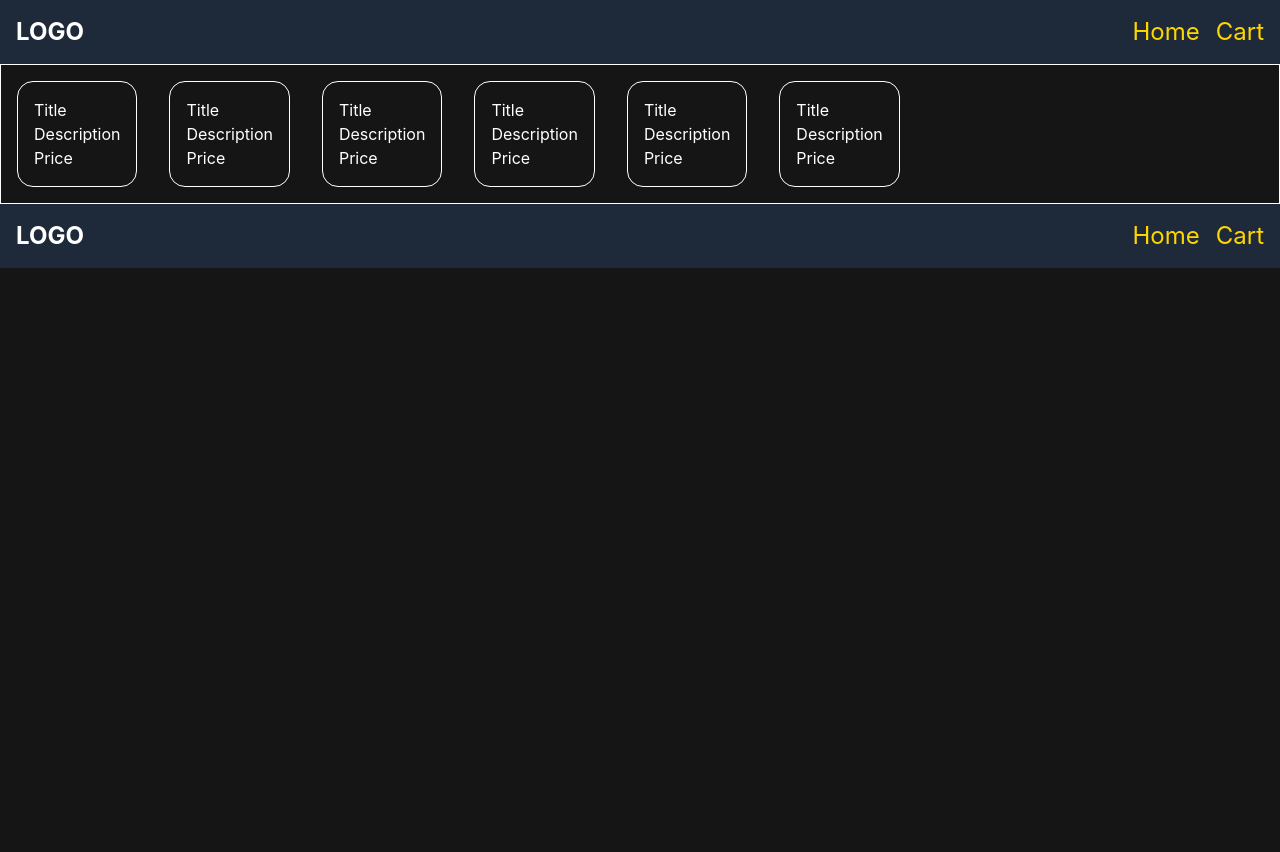
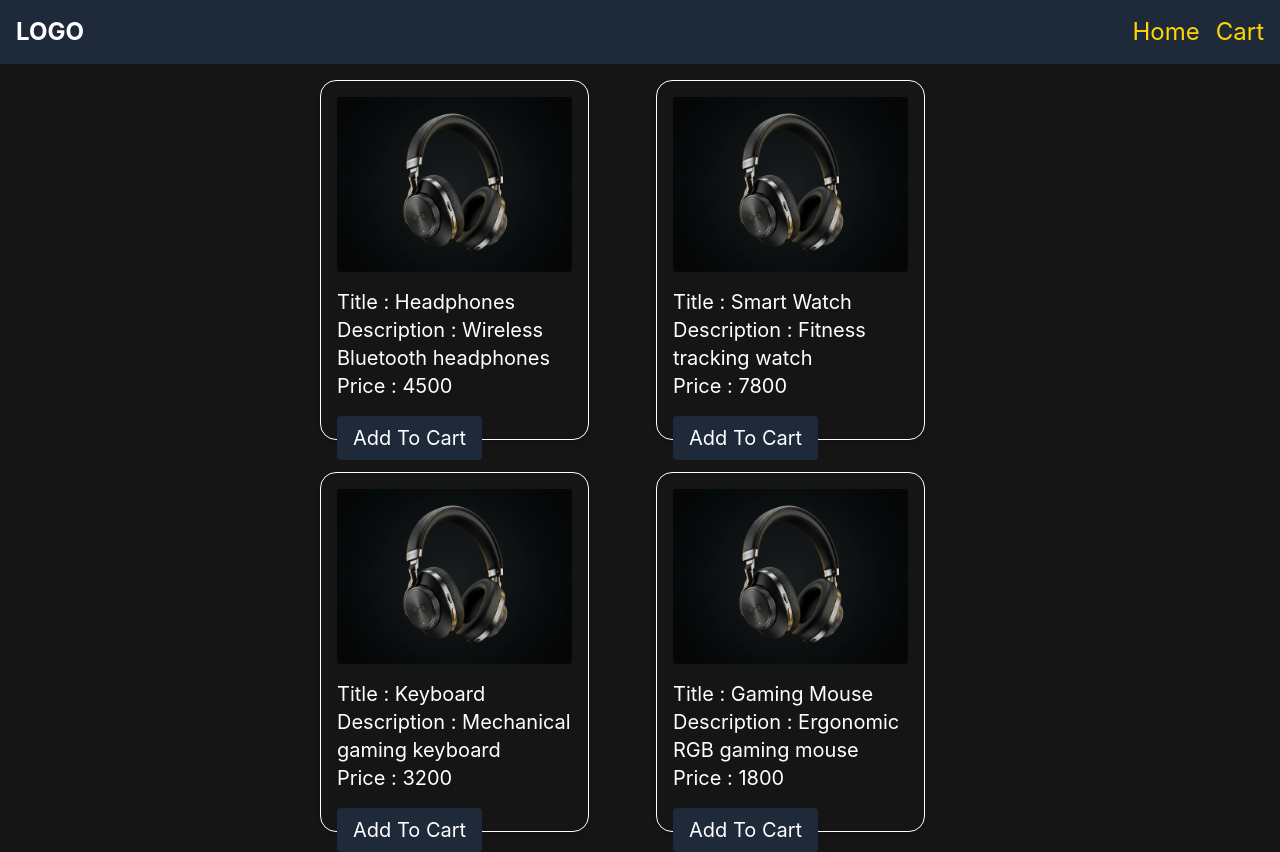
Before and after one commit to Usman-50/React-Practice-2, a React (Vite) app: page / in a window 1280 px wide. Before the commit the page ends 800 px from the top, so only its background shows below. Built offline with nearby package versions, Linux system fonts and the light colour scheme.

Commit message:
code updated

```diff
--- a/Components/Card.jsx
+++ b/Components/Card.jsx
@@ -1,21 +1,15 @@
 import React from 'react'
 import { useState } from 'react'
 
-// const [card, setCard] = useState({
-//     Title: "Title1",
-//     Description: "Description2",
-//     Price: "Price1"
-// })
-
-
-const Card = () => {
+const Card = ({ title, description, price }) => {
   return (
 
-    <div className='text-white border border-white w-fit p-4 rounded-2xl m-4'>
-      <img src="" alt="" />
-      <p>Title</p>
-      <p>Description</p>
-      <p>Price</p>
+    <div className='text-white border border-white w-[80%] h-[45vh] p-4 rounded-2xl m-4 shadow-md transition-all duration-500 ease-out hover:scale-105 hover:shadow-[0_0_40px_rgba(212,175,55,0.15)]'>
+      <img className='mb-4 rounded' src="images/headphones.jpeg" alt="" />
+      <p className='text-xl'>Title : {title}</p>
+      <p className='text-xl'>Description : {description}</p>
+      <p className='text-xl'>Price : {price}</p>
+      <button className='text-white text-xl px-4 py-2 bg-gray-800 cursor-pointer mt-4 rounded'>Add To Cart</button>
     </div>
   )
 }
--- a/package.json
+++ b/package.json
@@ -14,7 +14,8 @@
     "react": "^19.2.8",
     "react-dom": "^19.2.8",
     "react-router-dom": "^7.18.4",
-    "tailwindcss": "^4.3.3"
+    "tailwindcss": "^4.3.3",
+    "uuid": "^14.0.3"
   },
   "devDependencies": {
     "@eslint/js": "^10.0.1",
--- a/src/App.jsx
+++ b/src/App.jsx
@@ -1,25 +1,34 @@
-import { useState , useEffect } from 'react'
+import { useState, useEffect } from 'react'
 import heroImg from './assets/hero.png'
 import reactLogo from './assets/react.svg'
 import viteLogo from './assets/vite.svg'
 import './App.css'
 import Navbar from '../Components/Navbar'
 import Card from '../Components/Card'
+import { v4 as uuidv4 } from 'uuid';
 
 function App() {
 
+  const products = [
+    { id: uuidv4(), title: "Headphones", description: "Wireless Bluetooth headphones", price: 4500 },
+    { id: uuidv4(), title: "Smart Watch", description: "Fitness tracking watch", price: 7800 },
+    { id: uuidv4(), title: "Keyboard", description: "Mechanical gaming keyboard", price: 3200 },
+    { id: uuidv4(), title: "Gaming Mouse", description: "Ergonomic RGB gaming mouse", price: 1800 },
+  ];
+
   return (
     <>
-     <Navbar />
-     <div className='flex border border-white'>
-     <Card />
-     <Card />
-     <Card />
-     <Card />
-     <Card />
-     <Card />
-     </div>
-     <Navbar />
+      <Navbar />
+      <div className='grid grid-cols-2 max-w-2xl mx-auto justify-center items-center'>
+        {products.map((product) => {
+          return <Card
+            key={product.id}
+            title={product.title}
+            description={product.description}
+            price={product.price}
+          />
+        })}
+      </div>
     </>
   )
 }
```
Also changed, not shown: images/headphones.jpeg (added), 1 other file (tests, documents, lock files or other folders).
